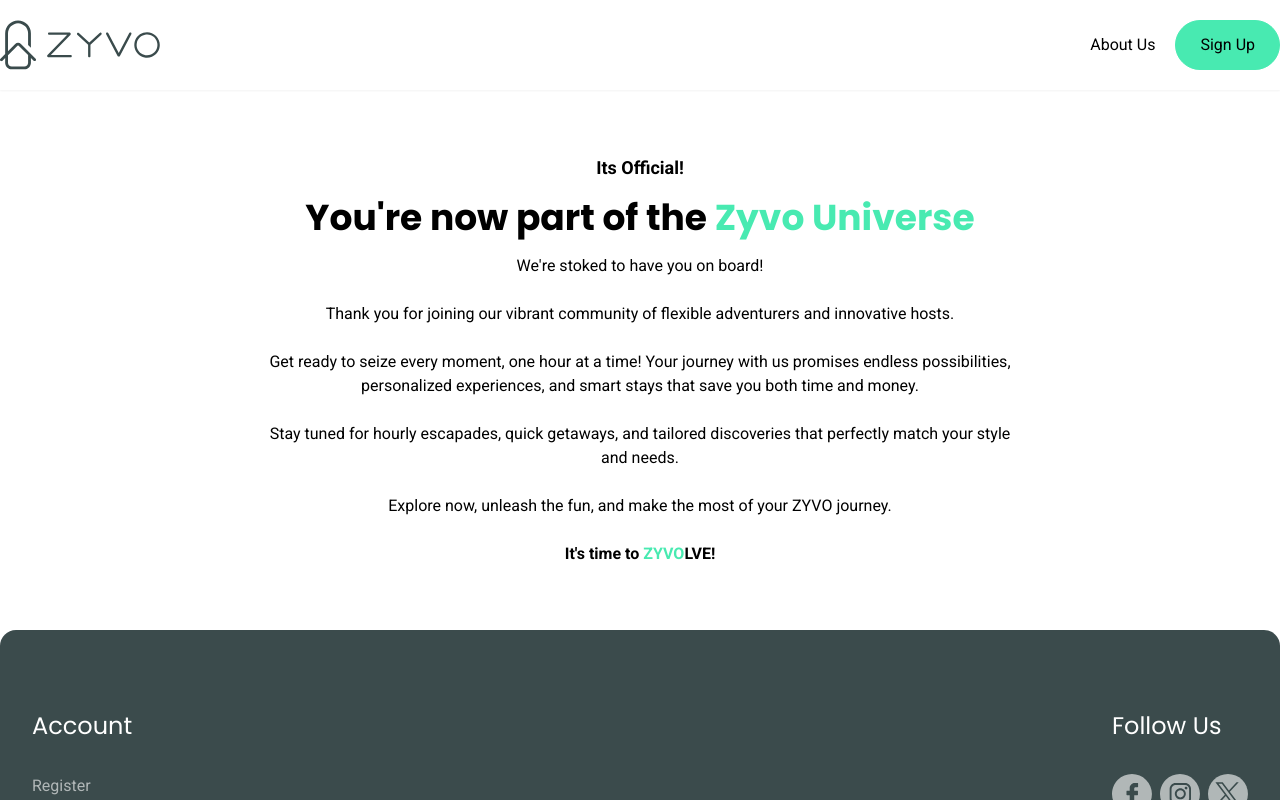
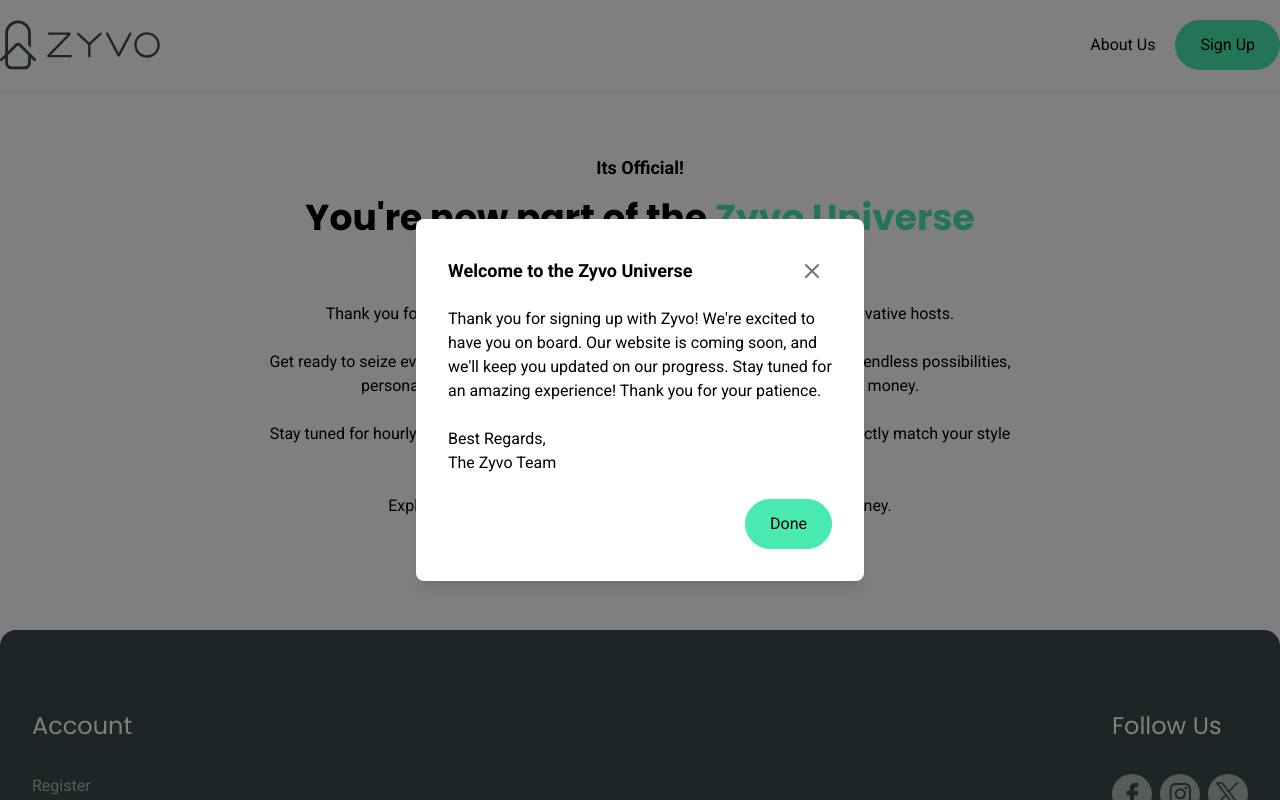
Before and after one commit to stechx1/zyvo-new, a Next.js app: page /welcome in a window 1280 px wide. Shown: the top 800 px of the page. Built offline with nearby package versions, Linux system fonts and the light colour scheme; no server answers.

Commit message:
added modal back

```diff
--- a/app/welcome/page.jsx
+++ b/app/welcome/page.jsx
@@ -1,44 +1,35 @@
 'use client';
 import React, { useEffect, useState } from 'react';
-import { Modal } from 'antd';
 import axios from 'axios';
 import { Button } from '@/components';
 import { poppins } from '@/utils/font';
 import { useUser } from '@clerk/nextjs';
+import { Modal } from '@/components/Modal';
 const Home = () => {
-  const [isModalOpen, setIsModalOpen] = useState(false);
-
   const { user } = useUser();
 
   useEffect(() => {
     const sendEmail = async () => {
-      console.log(Boolean(user?.primaryEmailAddress?.emailAddress));
       const email = user?.primaryEmailAddress?.emailAddress;
       const response = await axios.post('/api/register', { email });
       console.log(response);
-      // localStorage.setItem('isEmailSent', 'true');
     };
-    if (user?.primaryEmailAddress?.emailAddress) {
+
+    // Retrieve the list of emails from local storage
+    const sentEmails = JSON.parse(localStorage.getItem('sentEmails')) || [];
+
+    if (user?.primaryEmailAddress?.emailAddress && !sentEmails.includes(user.primaryEmailAddress.emailAddress)) {
       sendEmail();
+
+      // Add the current email to the list and update local storage
+      sentEmails.push(user.primaryEmailAddress.emailAddress);
+      localStorage.setItem('sentEmails', JSON.stringify(sentEmails));
     }
-    setIsModalOpen(true);
   }, [user]);
 
-  const handleOk = () => {
-    setIsModalOpen(false);
-  };
-  const handleCancel = () => {
-    setIsModalOpen(false);
-  };
   return (
     <div className=''>
-      {/* <Modal
-        title='Welcome to the Zyvo universe'
-        open={isModalOpen}
-        onOk={handleOk}
-        onCancel={handleCancel}
-        footer={<Button onClick={handleCancel}>Done</Button>}
-      >
+      <Modal>
         <p>
           Thank you for signing up with Zyvo! We&apos;re excited to have you on
           board. Our website is coming soon, and we&apos;ll keep you updated on
@@ -49,7 +40,7 @@
           <p>Best Regards,</p>
           <p>The Zyvo Team</p>
         </div>
-      </Modal> */}
+      </Modal>
 
       <div className='container mx-auto flex flex-col my-16  justify-center items-center'>
         <p className='text-lg font-bold'>Its Official!</p>
--- /dev/null
+++ b/components/Modal.jsx
@@ -0,0 +1,51 @@
+'use client';
+import { useState } from 'react';
+import { Button } from '.';
+
+export const Modal = ({ children }) => {
+  const [isOpen, setIsOpen] = useState(true);
+  const onClose = () => {
+    setIsOpen(false);
+  };
+  return (
+    <div
+      className={`fixed inset-0 z-50 ${isOpen ? '' : 'hidden'}`}
+      onClick={onClose}
+    >
+      <div className='flex items-center justify-center min-h-screen'>
+        <div
+          className='fixed inset-0 bg-black opacity-50 cursor-pointer'
+          onClick={onClose}
+          aria-hidden='true'
+        ></div>
+        <div className='z-10 bg-white p-8 rounded-lg shadow-lg w-full max-w-md'>
+          <div className='flex justify-between items-center mb-4'>
+            <h2 className='text-lg font-semibold'>
+              Welcome to the Zyvo Universe
+            </h2>
+            <button className='p-2 text-gray-500' onClick={onClose}>
+              <svg
+                xmlns='http://www.w3.org/2000/svg'
+                className='h-6 w-6'
+                fill='none'
+                viewBox='0 0 24 24'
+                stroke='currentColor'
+              >
+                <path
+                  strokeLinecap='round'
+                  strokeLinejoin='round'
+                  strokeWidth={2}
+                  d='M6 18L18 6M6 6l12 12'
+                />
+              </svg>
+            </button>
+          </div>
+          <div className='mb-6'>{children}</div>
+          <div className='flex justify-end'>
+            <Button onClick={onClose}>Done</Button>
+          </div>
+        </div>
+      </div>
+    </div>
+  );
+};
```
